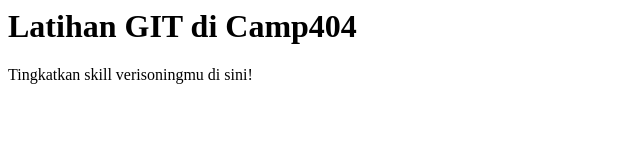
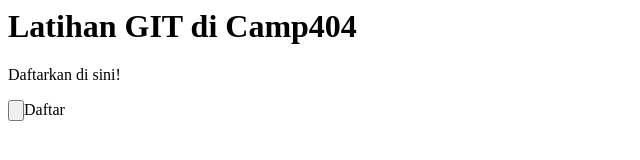
Before and after one commit to JourdyH/latihanGIT, a plain HTML site: page index.html in a window 1280 px wide. Shown: the whole page, without its empty margins (0-640 px from the left). Drawn offline with Linux system fonts and the light colour scheme.

Commit message:
mengubah index.html dari github

```diff
--- a/index.html
+++ b/index.html
@@ -4,6 +4,7 @@
     </head>
     <body>
         <h1>Latihan GIT di Camp404</h1>
-        <p>Tingkatkan skill verisoningmu di sini!</p>
+        <p>Daftarkan di sini!</p>
+        <input type="button">Daftar</input>
     </body>
     </html>
```
